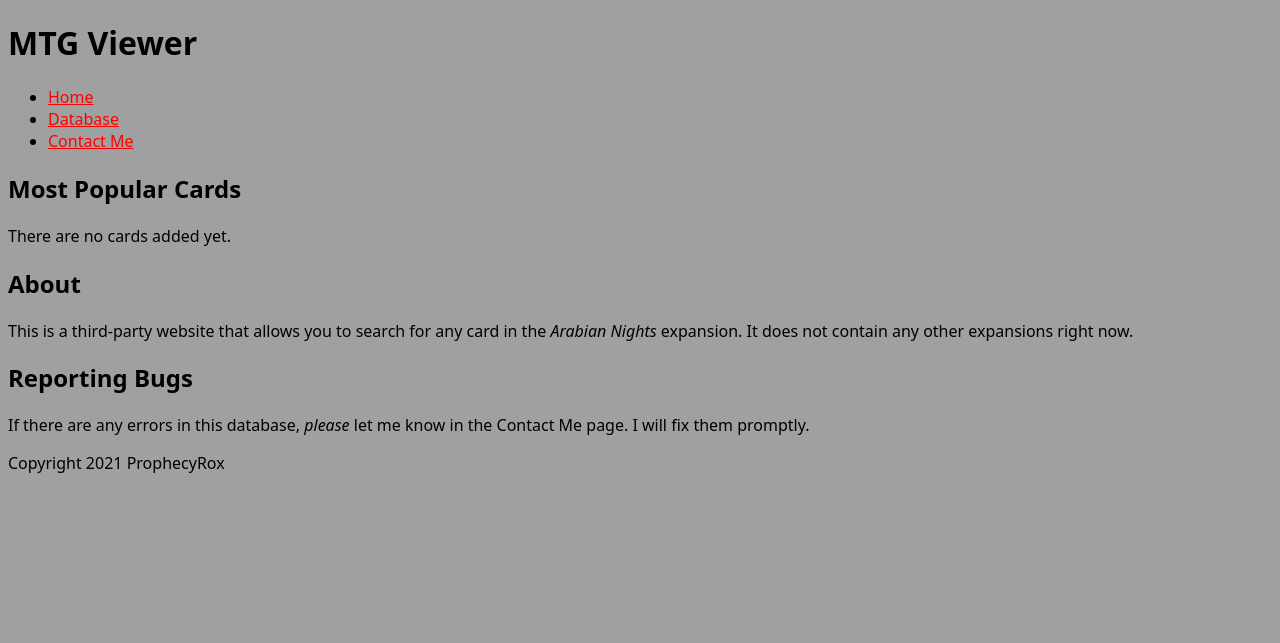
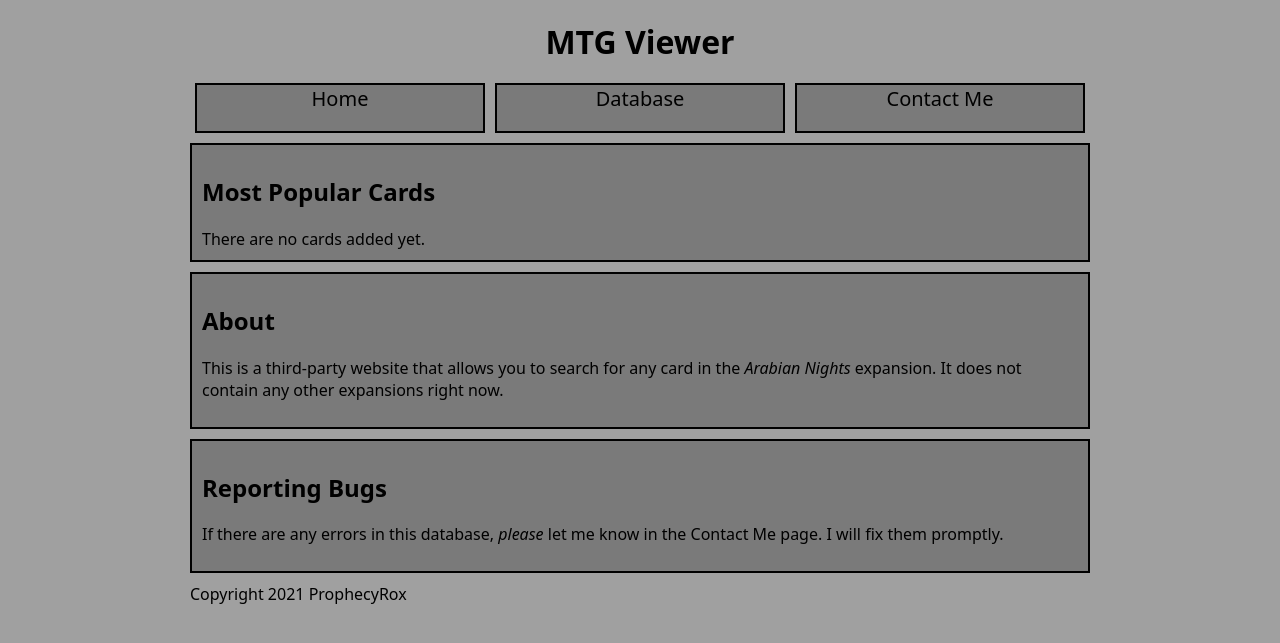
Before and after one commit to ProphecyRox/mtgcardviewer, a Django app: page /viewer/ in a window 1280 px wide. Shown: the top 643 px of the page. Run offline with Django 4.2, Linux system fonts and the light colour scheme; data that the repository does not hold is empty.

Commit message:
try to style nav menu

```diff
--- a/viewer/static/viewer/style.css
+++ b/viewer/static/viewer/style.css
@@ -1,12 +1,61 @@
-a:link{
-    color: brown
-}
+body {
+    /* Remove default body margin
+        and center the body horizontally */
+    margin: 0 auto;
+    width: 900px;
 
-a:visited{
-    color: red
-}
-
-body {
     background-color: #a0a0a0;
     font-family: system-ui, sans-serif;
 }
+
+/* Color all links */
+a:link {
+    color: brown;
+}
+
+header {
+    /* Add manual spacing
+        TODO: not sure if this is properly done */
+    padding: 20px 0px;
+}
+
+h1 {
+    /* Center the header title */
+    text-align: center;
+    /* Remove default header margin */
+    margin: 0px;
+}
+
+nav {
+    height: 50px;
+    /* Equally stretches each button */
+    display: flex;
+
+    /* Spacing from main body */
+    margin-bottom: 10px;
+}
+
+section {
+    background-color: rgb(122, 122, 122);
+    border: solid black 2px;
+}
+
+/* Navigational menu buttons */
+nav section {
+    font-size: 20px;
+    text-align: center;
+    /* Make each button the same width */
+    flex: 1;
+    margin: 0px 5px;
+}
+
+/* Sections in body */
+main section {
+    padding: 10px;
+    margin-bottom: 10px;
+}
+
+footer {
+    /* Separate footer from main block */
+    margin-top: 10px;
+}
--- a/viewer/templates/viewer/index.html
+++ b/viewer/templates/viewer/index.html
@@ -1,4 +1,4 @@
-{% load static %}
+<!--{% load static %} -->
 
 <!DOCTYPE html>
 
@@ -16,24 +16,23 @@
 
         <!-- Navigation menu -->
         <nav>
-            <ul>
-                <li>
-                    <a href="">Home</a>
-                </li>
-                <li>
-                    <a href="">Database</a>
-                </li>
-                <li>
-                    <a href="">Contact Me</a>
-                </li>
+            <section>
+                Home
+            </section>
+            <section>
+                Database
+            </section>
+            <section>
+                Contact Me
+            </section>
             </ul>
         </nav>
 
         <main>
-            <article>
+            <section>
                 <h2>Most Popular Cards</h2>
                 {% if first_five_cards %}
-                    <ul>
+                    <ol>
                         {% for card in first_five_cards %}
                             <li>
                                 <!-- TODO: show images dynamically -->
@@ -44,26 +43,30 @@
                                 </a>
                             </li>
                         {% endfor %}
-                    </ul>
+                    </ol>
                 {% else %}
                     There are no cards added yet.
                 {% endif %}
+            </section>
 
+            <section>
                 <h2>About</h2>
                 <p>
                     This is a third-party website that allows you to search for any card in the <em>Arabian Nights</em> expansion.
                     It does not contain any other expansions right now.
                 </p>
+            </section>
 
+            <section>
                 <h2>Reporting Bugs</h2>
                 <p>
                     If there are any errors in this database, <em>please</em> let me know in the Contact Me page.
                     I will fix them promptly.
                 </p>
-            </article>
+            </section>
         </main>
         <footer>
-            <p>Copyright 2021 ProphecyRox</p>
+            Copyright 2021 ProphecyRox
         </footer>
     </body>
 </html>
--- a/viewer/views.py
+++ b/viewer/views.py
@@ -13,6 +13,6 @@ def index(request):
 def details(request, name):
     template = loader.get_template('viewer/details.html')
     context = {
-        'name': name
+        'name': name,
     }
     return HttpResponse(template.render(context, request))
```
